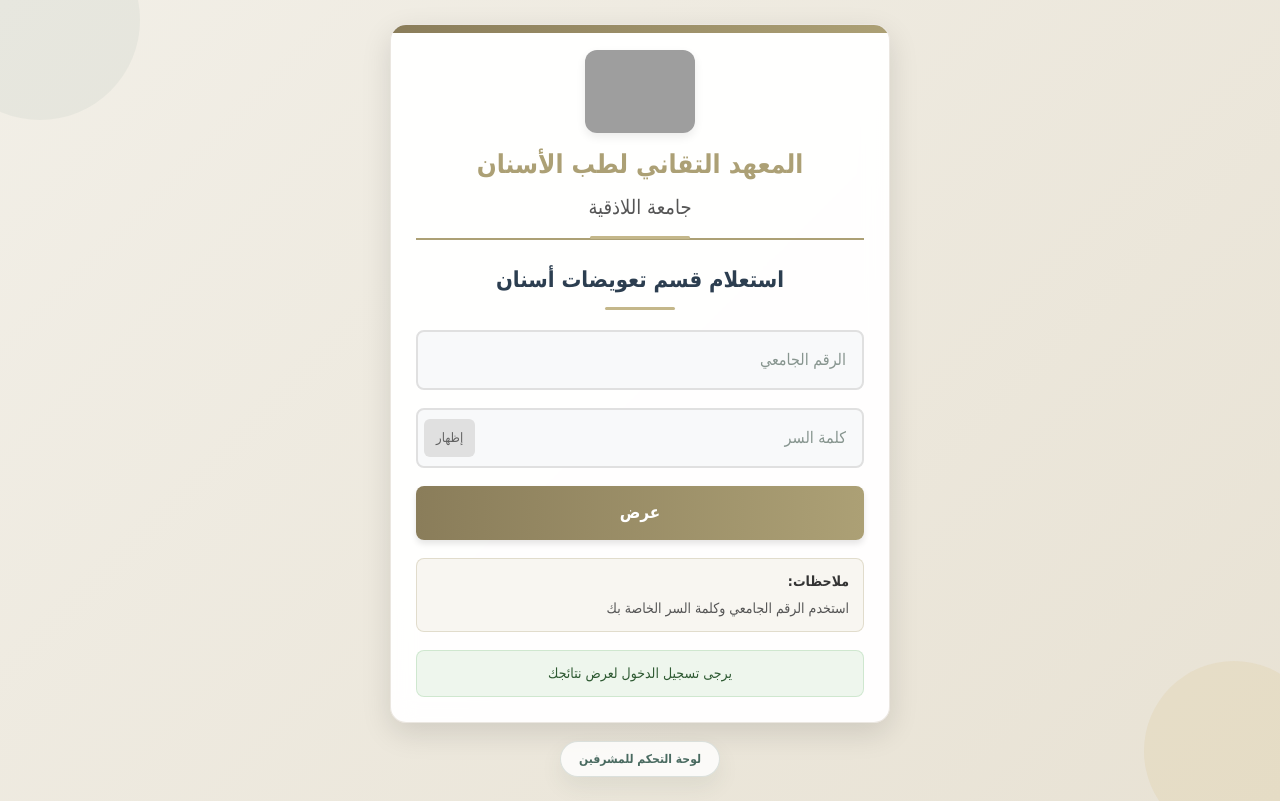
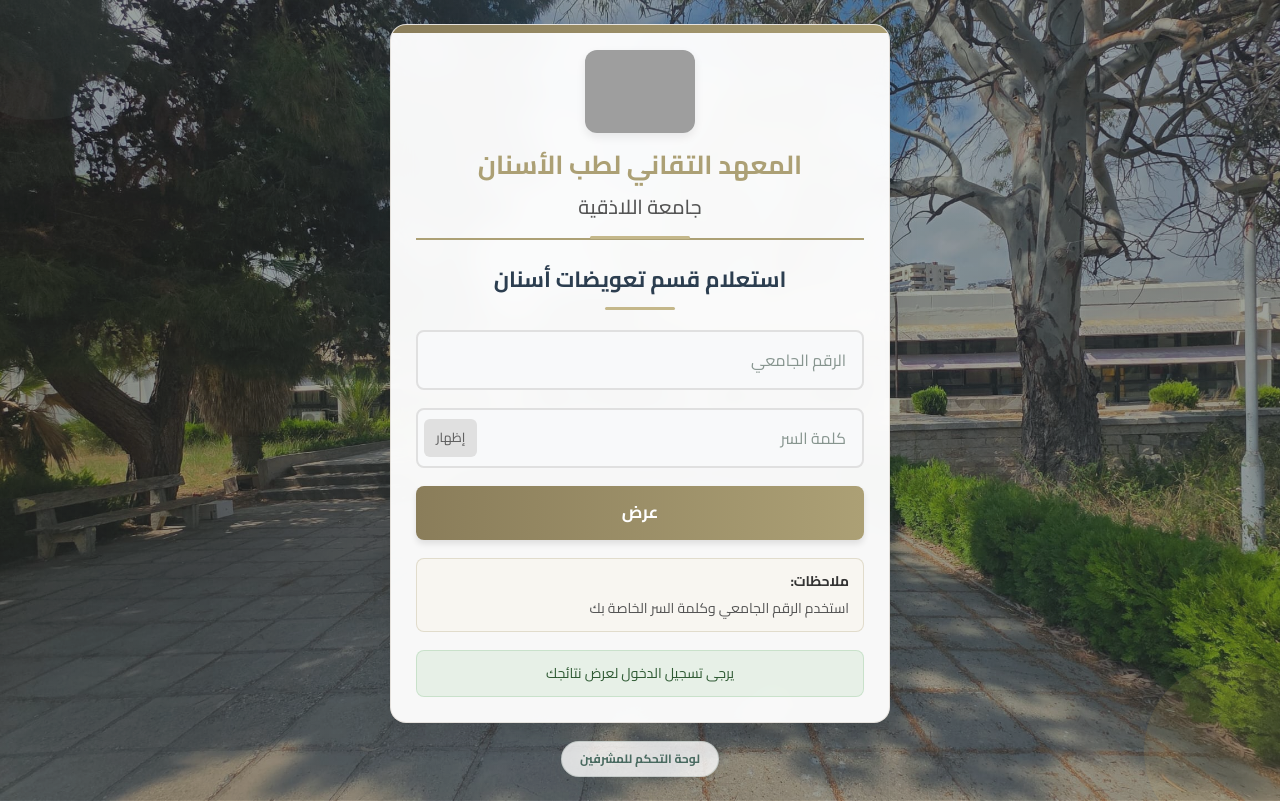
Before and after one commit to salemhmaesha11-oss/udti-student-portal, a Next.js app: page / in a window 1280 px wide. Built offline with nearby package versions, Linux system fonts and the light colour scheme; grey boxes are pictures that could not be loaded.

Commit message:
Fix attendance back navigation and login background

```diff
--- a/app/attendance/page.tsx
+++ b/app/attendance/page.tsx
@@ -1343,6 +1343,21 @@
     <main className="attendance-shell" dir="rtl">
       <div className="attendance-page">
         <div className="attendance-topbar">
+          <button
+            type="button"
+            className="inline-flex items-center gap-2 px-4 py-2 bg-slate-200 hover:bg-slate-300 text-slate-800 rounded-lg font-semibold transition-all cursor-pointer z-50"
+            onClick={() => {
+              if (activeSession) void closeAttendanceSession(activeSession.id);
+              setSelectedFeature(null);
+              setSessionActive(false);
+              setStudents([]);
+              setAttendanceData({});
+              setActiveSession(null);
+              setNotice('تمت العودة إلى صفحة وظائف المشرفين.');
+            }}
+          >
+            ← العودة للوحة التحكم
+          </button>
           <Link href="/" className="back-link">العودة للرئيسية</Link>
           {supervisorLoggedIn && (
             <button
--- a/app/globals.css
+++ b/app/globals.css
@@ -27,7 +27,7 @@
 
 body {
   margin: 0;
-  font-family: Tahoma, 'Segoe UI', Arial, sans-serif;
+  font-family: var(--font-cairo), Tahoma, 'Segoe UI', Arial, sans-serif;
   background: linear-gradient(135deg, #f5f7fa 0%, #e6e9e0 100%);
   color: var(--text-dark);
   min-height: 100vh;
@@ -37,8 +37,15 @@
 button,
 input,
 textarea,
-select {
-  font-family: inherit;
+select,
+h1,
+h2,
+h3,
+p,
+span,
+div,
+a {
+  font-family: var(--font-cairo), Tahoma, 'Segoe UI', Arial, sans-serif;
 }
 
 .login-shell {
@@ -50,14 +57,15 @@
   gap: 18px;
   padding: 24px 16px 32px;
   background-image:
-    linear-gradient(rgba(16, 30, 26, 0.52), rgba(16, 30, 26, 0.52)),
-    url('https://drive.google.com/uc?export=view&id=1jlBEAbNAtAEi58HxdhLqCQO1izKrELEx');
+    linear-gradient(rgba(15, 32, 29, 0.42), rgba(15, 32, 29, 0.42)),
+    url('/institute-building.svg');
   background-size: cover;
   background-position: center center;
   background-repeat: no-repeat;
+  background-attachment: fixed;
   position: relative;
   overflow: hidden;
-  font-family: Tahoma, 'Segoe UI', Arial, sans-serif;
+  font-family: var(--font-cairo), Tahoma, 'Segoe UI', Arial, sans-serif;
 }
 
 .login-shell::before,
--- a/app/layout.tsx
+++ b/app/layout.tsx
@@ -1,5 +1,12 @@
 import './globals.css';
 import type { Metadata } from 'next';
+import { Cairo } from 'next/font/google';
+
+const cairo = Cairo({
+  subsets: ['arabic'],
+  weight: ['400', '500', '600', '700', '800'],
+  variable: '--font-cairo',
+});
 
 export const metadata: Metadata = {
   title: 'بوابة الطالب | UDTI',
@@ -8,8 +15,8 @@
 
 export default function RootLayout({ children }: { children: React.ReactNode }) {
   return (
-    <html lang="ar" dir="rtl">
-      <body>{children}</body>
+    <html lang="ar" dir="rtl" className={cairo.variable}>
+      <body className={cairo.className}>{children}</body>
     </html>
   );
 }
--- a/app/page.tsx
+++ b/app/page.tsx
@@ -309,15 +309,36 @@
 
   if (!isLoggedIn) {
     return (
-      <main className="login-shell" dir="rtl">
+      <main
+        className="login-shell"
+        dir="rtl"
+        style={{
+          backgroundImage: "linear-gradient(rgba(10, 19, 17, 0.42), rgba(10, 19, 17, 0.42)), url('/building.jpg')",
+          backgroundSize: 'cover',
+          backgroundPosition: 'center center',
+          backgroundRepeat: 'no-repeat',
+          position: 'relative',
+        }}
+      >
+        <div
+          aria-hidden="true"
+          style={{
+            position: 'absolute',
+            inset: 0,
+            background: 'rgba(255, 255, 255, 0.06)',
+            backdropFilter: 'blur(0.5px)',
+            zIndex: 0,
+          }}
+        />
+
         {toast && (
-          <div className={`toast toast-${toast.type}`} role="status" aria-live="polite">
+          <div className={`toast toast-${toast.type}`} role="status" aria-live="polite" style={{ zIndex: 5 }}>
             <span className="toast-icon">{toast.type === 'success' ? '✓' : toast.type === 'error' ? '✕' : 'ℹ'}</span>
             <span>{toast.message}</span>
           </div>
         )}
 
-        <div className="login-card">
+        <div className="login-card" style={{ position: 'relative', zIndex: 1 }}>
           <div className="institute-header login-institute-header">
             <img
               className="login-logo"
```
Also changed, not shown: public/building.jpg (added), public/institute-building.svg (added).
